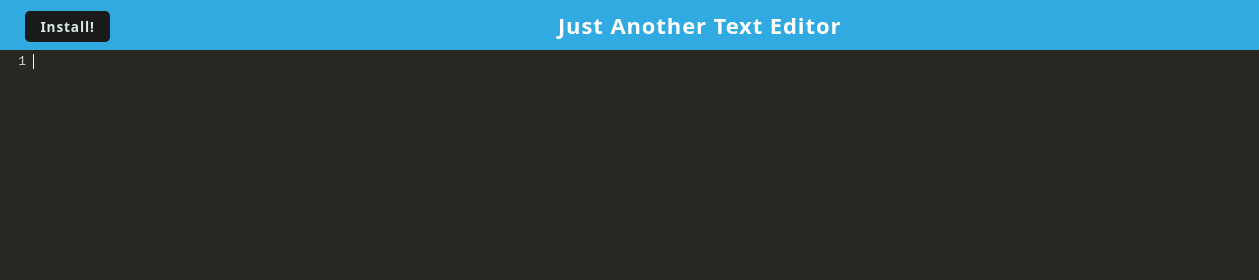
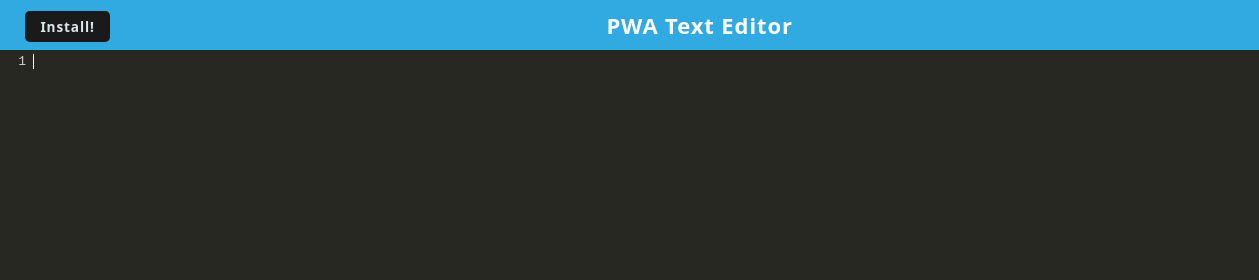
Before and after one commit to SPloganathan/pwa-text-editor, a website built with webpack: page client/index.html in a window 1280 px wide. Shown: the full height of the page, 0-1259 px from the left. Built offline with nearby package versions, Linux system fonts and the light colour scheme; files whose address does not match are found by name.

Commit message:
fix(title): title updated

```diff
--- a/client/index.html
+++ b/client/index.html
@@ -3,7 +3,7 @@
   <head>
     <meta charset="UTF-8" />
     <meta name="viewport" content="width=device-width, initial-scale=1.0" />
-    <title>J.A.T.E</title>
+    <title>PWA Text Editor</title>
 
       <link rel="stylesheet"
         href="https://cdnjs.cloudflare.com/ajax/libs/codemirror/5.52.2/codemirror.min.css">
@@ -23,7 +23,7 @@
       <div class="nav-btn">
         <a class="btn btn-sm btn-dark" id="buttonInstall" role="button">Install!</a>
       </div>
-     <h1> Just Another Text Editor</h1>
+     <h1>PWA Text Editor</h1>
 
       <div class="navbar-brand"
             ><img src="./assets/icons/icon_96x96.png"
--- a/client/src/js/editor.js
+++ b/client/src/js/editor.js
@@ -28,7 +28,6 @@ export default class {
       console.info("Loaded data from IndexedDB, injecting into editor", data);
       this.editor.setValue(data || localData || header);
     });
-    console.info("hits brfore data");
 
     this.editor.on("change", () => {
       localStorage.setItem("content", this.editor.getValue());
```
